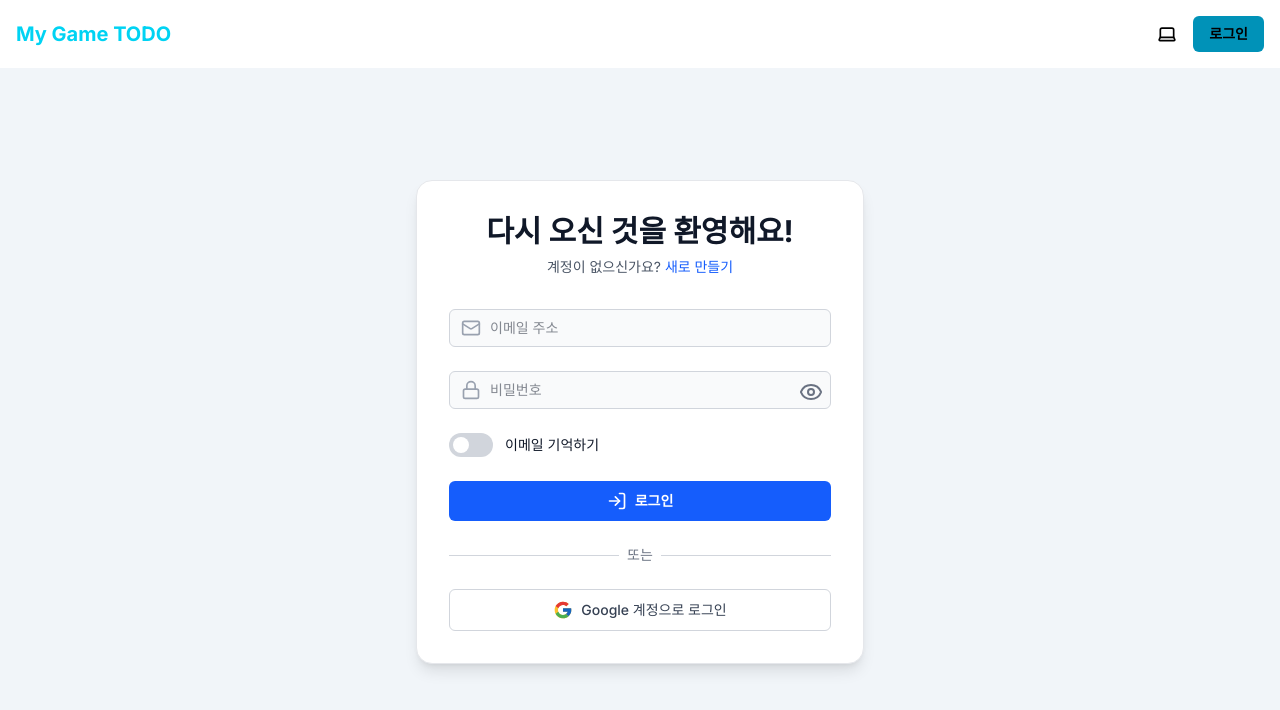
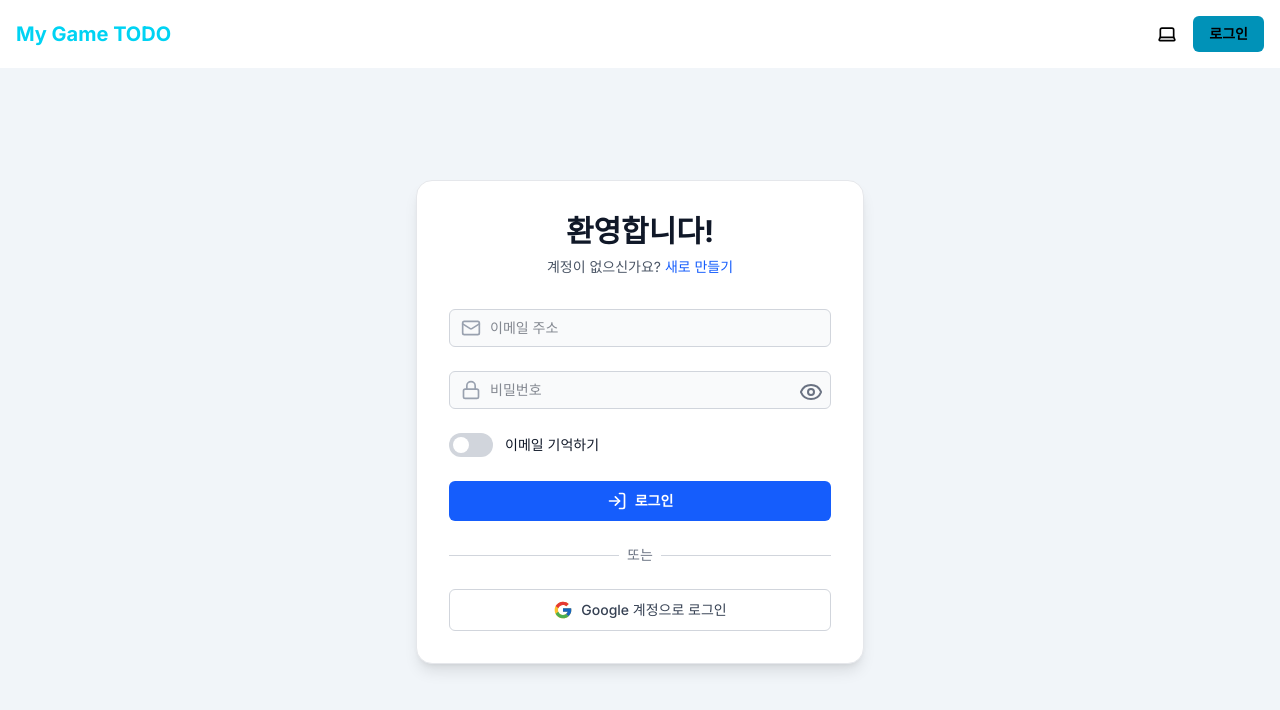
Before and after one commit to minhyeok2487/my-game-todo, a Next.js app: page /login in a window 1280 px wide. Shown: the top 710 px of the page. Built offline with nearby package versions, Linux system fonts and the light colour scheme; no server answers.

Commit message:
fix: 문구 변경

```diff
--- a/src/app/(main)/login/page.tsx
+++ b/src/app/(main)/login/page.tsx
@@ -82,7 +82,7 @@ export default function LoginPage() {
       <div className="w-full max-w-md bg-white dark:bg-gray-800 p-8 rounded-2xl shadow-lg border border-gray-200 dark:border-gray-700">
         <header className="text-center mb-8">
           <h1 className="text-3xl font-bold text-gray-900 dark:text-white">
-            다시 오신 것을 환영해요!
+            환영합니다!
           </h1>
           <p className="mt-2 text-sm text-gray-600 dark:text-gray-400">
             계정이 없으신가요?{" "}
```
